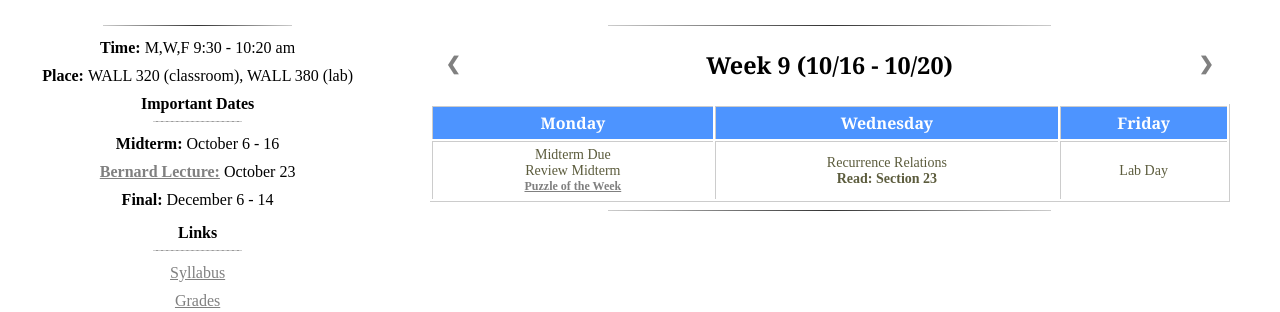
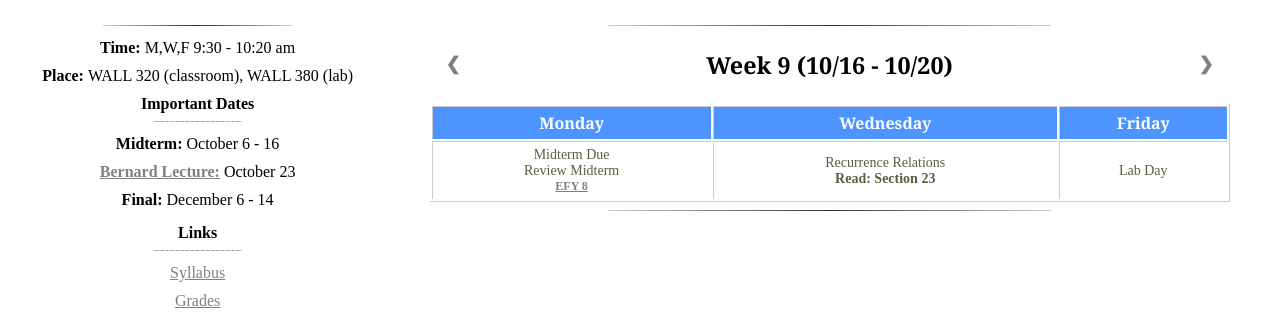
Before and after one commit to Nick314159/TCAM_WEB, a PHP site: page /courses/MAT-220/mat_220.php in a window 1280 px wide. Shown: the part 128-440 px from the top of the page. Run offline with PHP 8.4, Linux system fonts and the light colour scheme.

Commit message:
added efy8 for mat220 to calander

```diff
--- a/courses/MAT-220/mat_220.php
+++ b/courses/MAT-220/mat_220.php
@@ -157,7 +157,7 @@
         <th>Monday</th><th>Wednesday</th><th>Friday</th>
       </tr>
       <tr>
-        <td>Midterm Due<br>Review Midterm<br><strong><a href="">Puzzle of the Week</a></strong></td><td>Recurrence Relations<br><strong>Read: Section 23</strong></td><td>Lab Day</td>
+        <td>Midterm Due<br>Review Midterm<br><strong><a href="efy/efy8.pdf">EFY 8</a></strong></td><td>Recurrence Relations<br><strong>Read: Section 23</strong></td><td>Lab Day</td>
       </tr>
       </table>
     </div>
```
Also changed, not shown: 8 other files.
